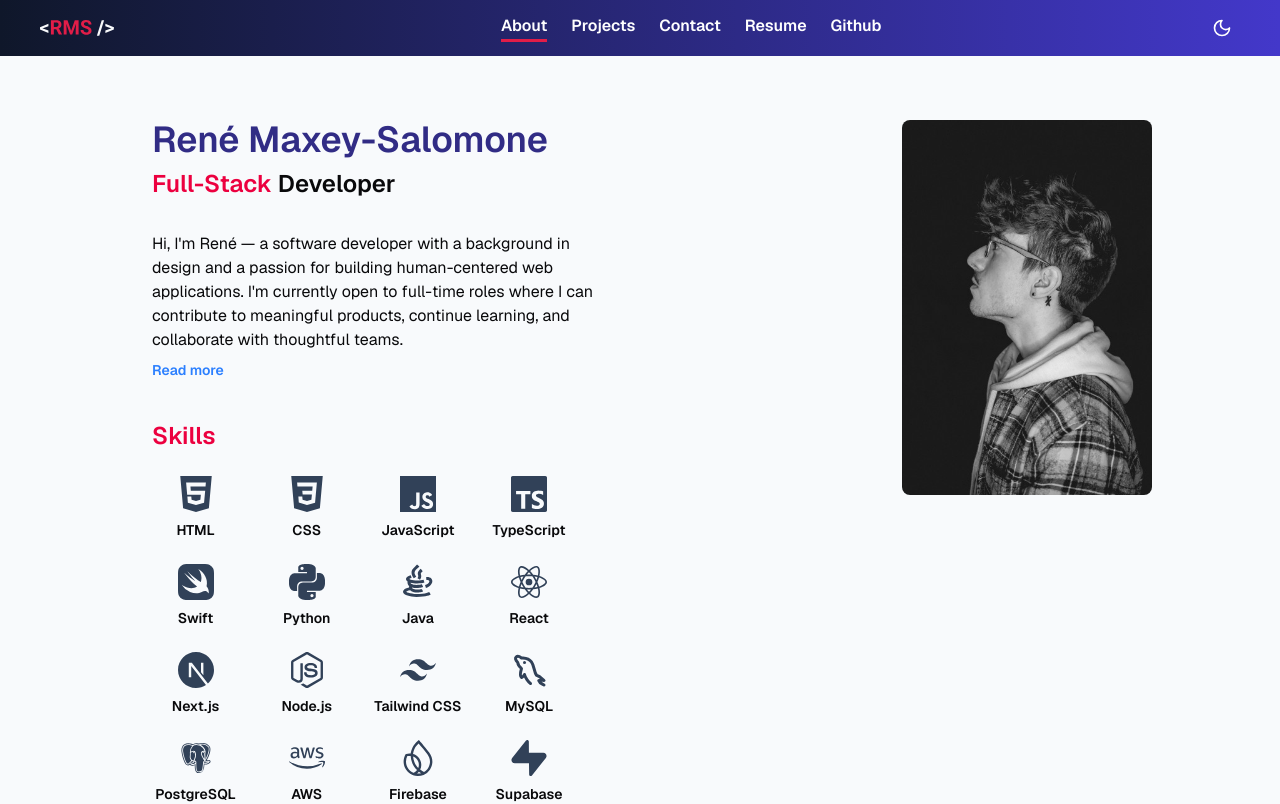
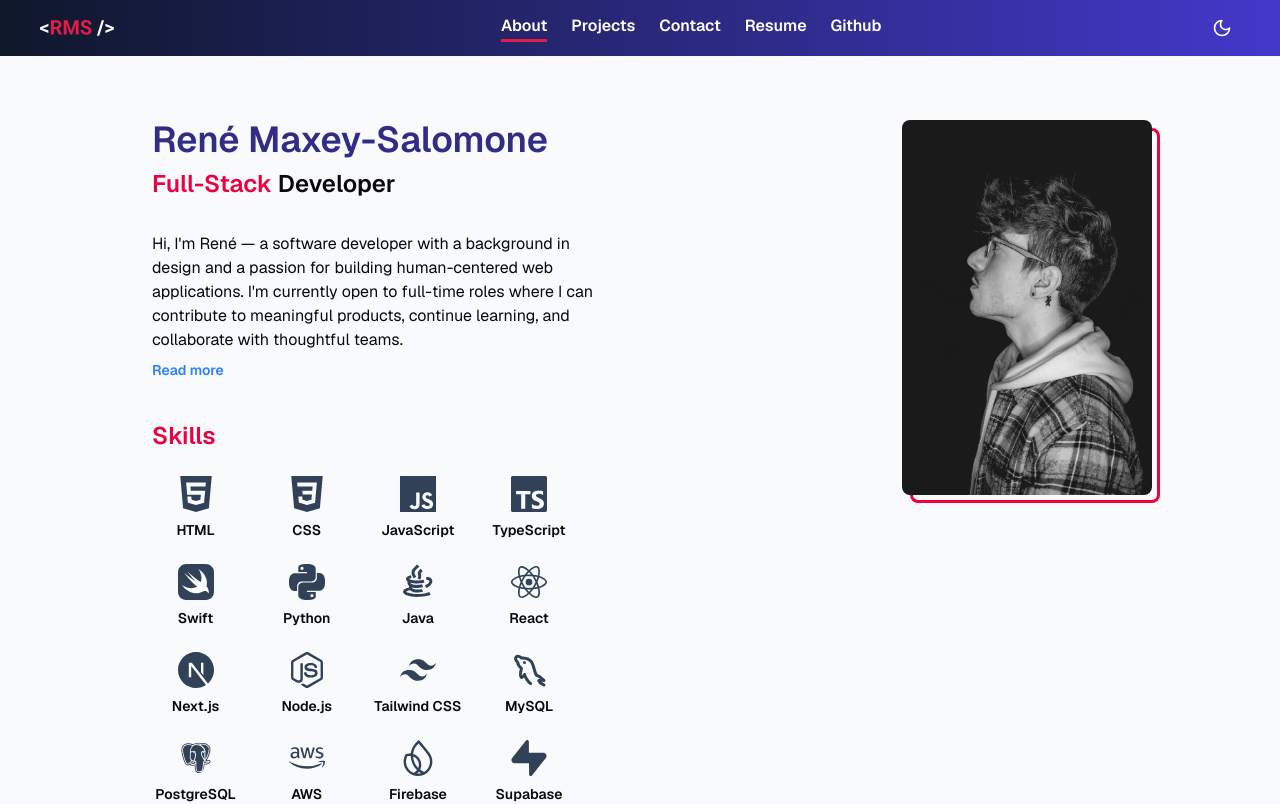
Before and after one commit to ReneMSdev/portfolio-website, a Next.js app: page / in a window 1280 px wide. Shown: the top 804 px of the page. Built offline with nearby package versions, Linux system fonts and the light colour scheme.

Commit message:
added pink border to profile photo

```diff
--- a/src/app/page.js
+++ b/src/app/page.js
@@ -69,13 +69,19 @@ export default function Home() {
       {/* Image Column - top for small screens, right for md+ */}
       <div className='order-1 justify-center pt-20 md:pt-0 md:order-2 md:sticky md:top-30 md:justify-start flex'>
         <div className='flex flex-col items-center md:ml-auto'>
+          <div className='relative inline-block'>
+            {/* Border layer */}
+            <div className='absolute top-2 left-2 w-full h-full rounded-md border-3 border-rose-600 dark:border-none z-0'></div>
+
+            {/* Image on top */}
             <Image
               src='/img/profile/profile1.jpg'
               alt='Rene Maxey-Salomone'
               width={250}
               height={375}
-            className='rounded-md'
+              className='rounded-md relative z-10'
             />
+          </div>
         </div>
       </div>
 
```
Lines whose indentation alone changed are shown as unchanged.
